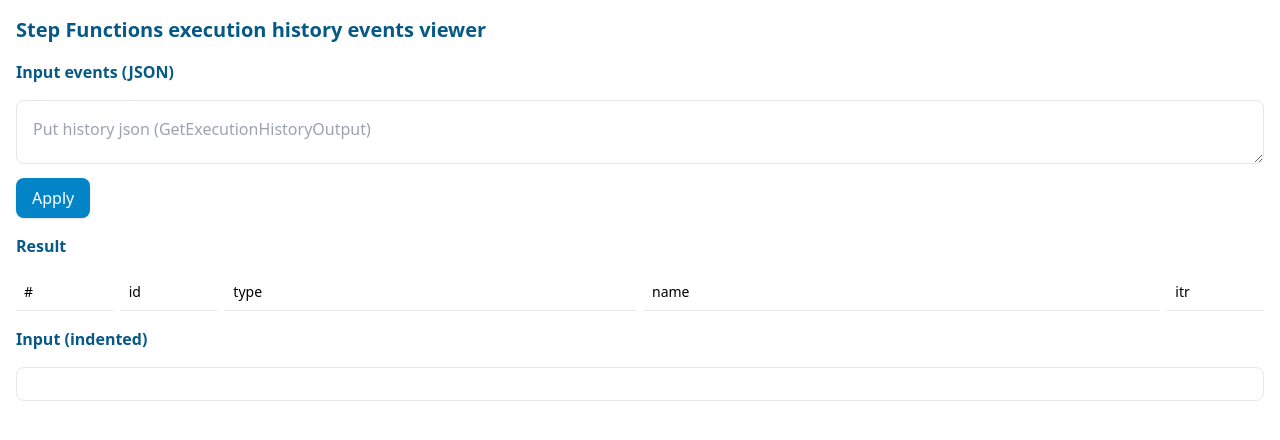
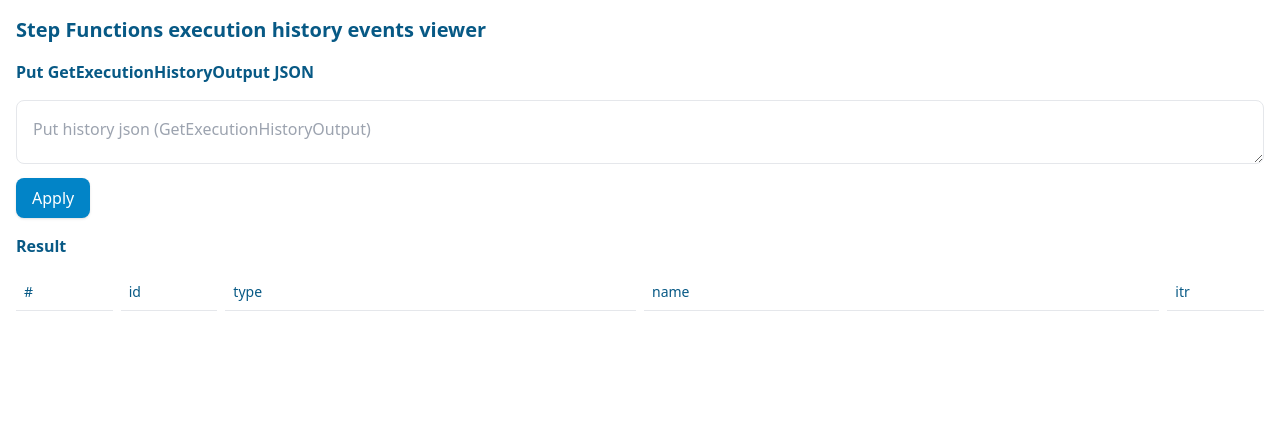
Before and after one commit to kiwi-26/sfn-event-history-viewer, a Vue app: page / in a window 1280 px wide. Shown: the top 440 px of the page. Built offline with nearby package versions, Linux system fonts and the light colour scheme.

Commit message:
入力された履歴イベントのJSONを展開時にそのまま表示

```diff
--- a/src/App.vue
+++ b/src/App.vue
@@ -17,6 +17,7 @@
   if (json.events) {
     for (let i = 0; i < json.events.length; i++) {
       const event = json.events[i] as HistoryEventWithNext;
+      event.originalEventJson = JSON.stringify(event, null, 2);
       event.historyIndex = i;
       if (event.id) {
         event.nextEventIds = [];
@@ -74,9 +75,9 @@
 </script>
 
 <template>
-  <div class="container space-y-4 p-4 mx-auto">
+  <div class="container space-y-4 p-4 mx-auto text-gray-800">
     <h1 class="text-xl font-bold text-sky-800">Step Functions execution history events viewer</h1>
-    <h2 class="font-bold text-sky-800">Input events (JSON)</h2>
+    <h2 class="font-bold text-sky-800">Put GetExecutionHistoryOutput JSON</h2>
     <div class="space-y-2">
       <textarea v-model="input" class="w-full border rounded-lg h-16 p-4" placeholder="Put history json (GetExecutionHistoryOutput)"></textarea>
       <button type="button" class="px-4 py-2 bg-sky-600 hover:bg-sky-700 text-white rounded-lg shadow" @click="loadInput">Apply</button>
@@ -92,7 +93,7 @@
     </div>
 
     <div class="space-y-1 relative">
-      <div class="grid grid-cols-12 gap-2 sticky top-0 bg-white text-sm">
+      <div class="grid grid-cols-12 gap-2 sticky top-0 bg-white text-sm text-sky-800">
         <p class="col-span-1 p-2 border-b">#</p>
         <p class="col-span-1 p-2 border-b">id</p>
         <p class="col-span-4 p-2 border-b">type</p>
@@ -101,10 +102,5 @@
       </div>
       <event-list-item v-for="event of filteredEvents" :key="event.id" :event="event" />
     </div>
-
-    <h2 class="font-bold text-sky-800">Input (indented)</h2>
-    <div class="border rounded-lg p-4">
-      <code class="text-xs"><pre style="white-space: pre-wrap;">{{ input.length > 0 ? JSON.parse(input) : '' }}</pre></code>
-    </div>
   </div>
 </template>
--- a/src/components/EventListItem.vue
+++ b/src/components/EventListItem.vue
@@ -132,7 +132,7 @@
   }
 }
 
-const shouldExpand = (event: HistoryEventWithNext) => getEventDetail(event).length > 0
+const shouldExpand = (event: HistoryEventWithNext) => (event.originalEventJson?.length ?? 0) > 0
 </script>
 
 <template>
@@ -156,15 +156,19 @@
         <ChevronUpIcon v-if="shouldExpand(event) && isExpanded" class="w-4 h-4" />
       </div>
     </label>
-    <div class="p-2" v-if="isExpanded && shouldExpand(event)">
-      <table class="w-full bg-sky-50 rounded-sm">
+    <div class="p-2 space-y-2" v-if="isExpanded && shouldExpand(event)">
+      <table class="w-full bg-sky-50 rounded-md text-xs">
         <tr v-for="detail of getEventDetail(event)" :key="detail[0]">
-          <th class="p-2 align-top text-left w-16">{{ detail[0] }}</th>
+          <th class="p-2 align-top text-left w-16 border-r border-sky-100">{{ detail[0] }}</th>
           <td class="p-2">
             <pre class="whitespace-pre-wrap">{{ detail[1] }}</pre>
           </td>
         </tr>
       </table>
+      <div class="w-full p-2 text-xs bg-gray-50 rounded-md space-y-2">
+        <p class="font-bold text-gray-500">Event json</p>
+        <pre class="w-full whitespace-pre-wrap">{{ event.originalEventJson }}</pre>
+      </div>
     </div>
   </div>
 </template>
--- a/src/types.ts
+++ b/src/types.ts
@@ -4,4 +4,5 @@
   nextEventIds?: number[];
   mapIterationIndex?: number;
   historyIndex?: number;
+  originalEventJson?: string;
 }
```
